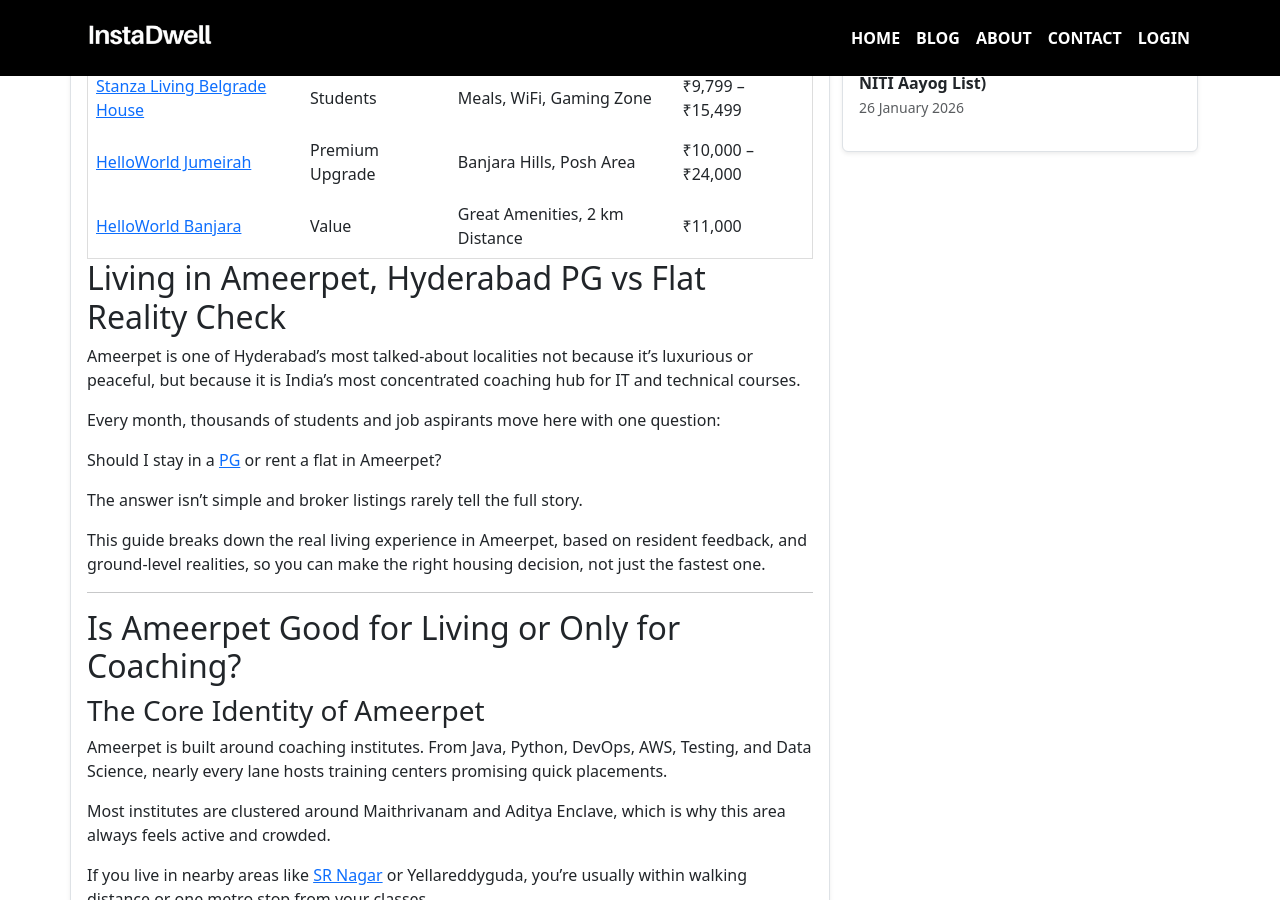
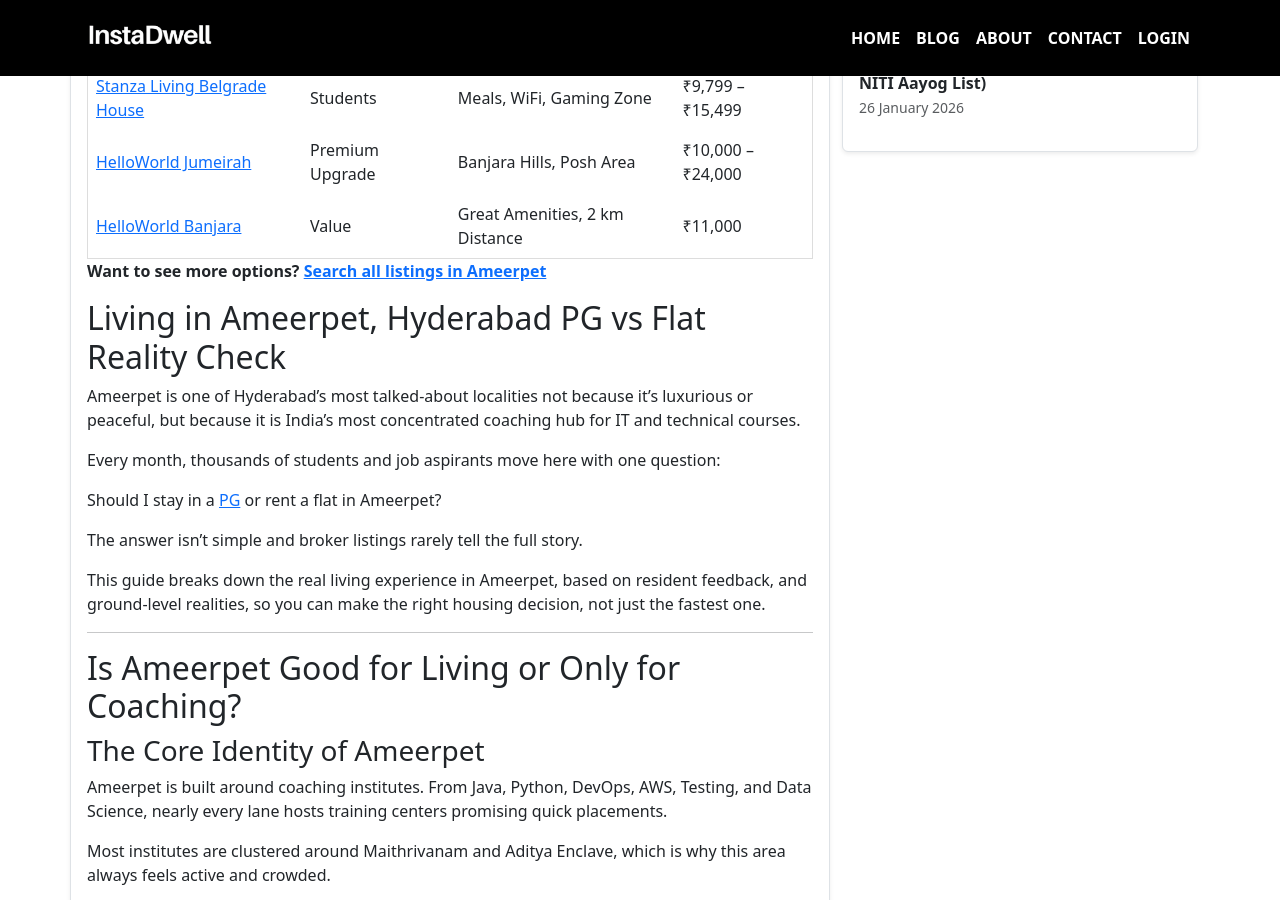
Before and after one commit to instadw/instadwell-blog, a Jekyll site: the page built from _posts/2026-2-02-top-4-co-living-spaces-in-ameerpet-and-pg-vs-flat-reality-check-2026.md, in a window 1280 px wide and 900 px high, scrolled down 938 px. Built offline with Jekyll 4.4.1, drawn with Linux system fonts in a browser that asks for light colours.

Commit message:
Update 2026-2-02-top-4-co-living-spaces-in-ameerpet-and-pg-vs-flat-reality-check-2026.md

```diff
--- a/_posts/2026-2-02-top-4-co-living-spaces-in-ameerpet-and-pg-vs-flat-reality-check-2026.md
+++ b/_posts/2026-2-02-top-4-co-living-spaces-in-ameerpet-and-pg-vs-flat-reality-check-2026.md
@@ -28,6 +28,8 @@
 | [Stanza Living Belgrade House](https://instadwell.com/properties/2813-belgrade-house) | Students        | Meals, WiFi, Gaming Zone       | ₹9,799 – ₹15,499  |
 | [HelloWorld Jumeirah](https://instadwell.com/properties/3271-helloworld-jumeirah)     | Premium Upgrade | Banjara Hills, Posh Area       | ₹10,000 – ₹24,000 |
 | [HelloWorld Banjara](https://instadwell.com/properties/3278-helloworld-banjara)       | Value           | Great Amenities, 2 km Distance | ₹11,000           |
+
+**Want to see more options? [Search all listings in Ameerpet](https://instadwell.com/search?lat=17.4375084&lng=78.4482441&location=Ameerpet%2C%20Hyderabad%2C%20Telangana%2C%20India&city=Hyderabad&country=India)**
 
 ## Living in Ameerpet, Hyderabad PG vs Flat Reality Check
 Ameerpet is one of Hyderabad’s most talked-about localities not because it’s luxurious or peaceful, but because it is India’s most concentrated coaching hub for IT and technical courses.
```
